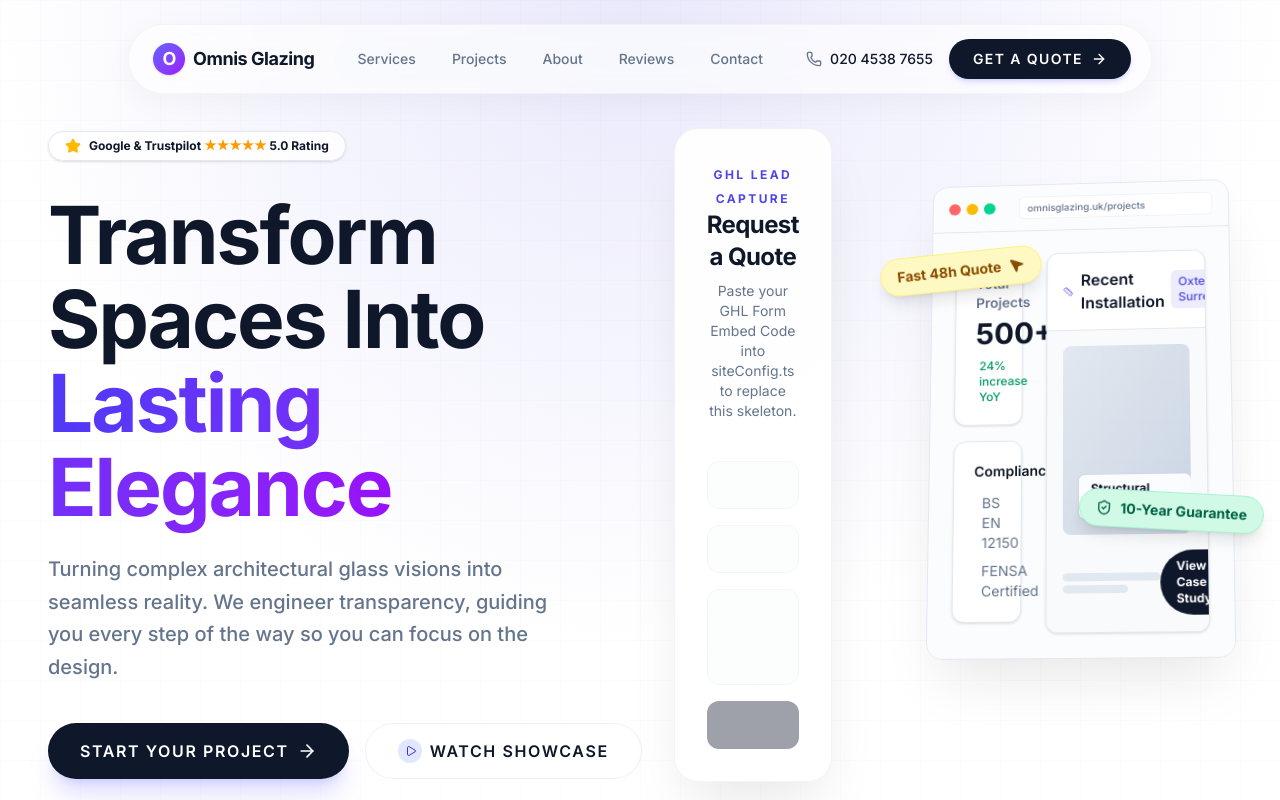
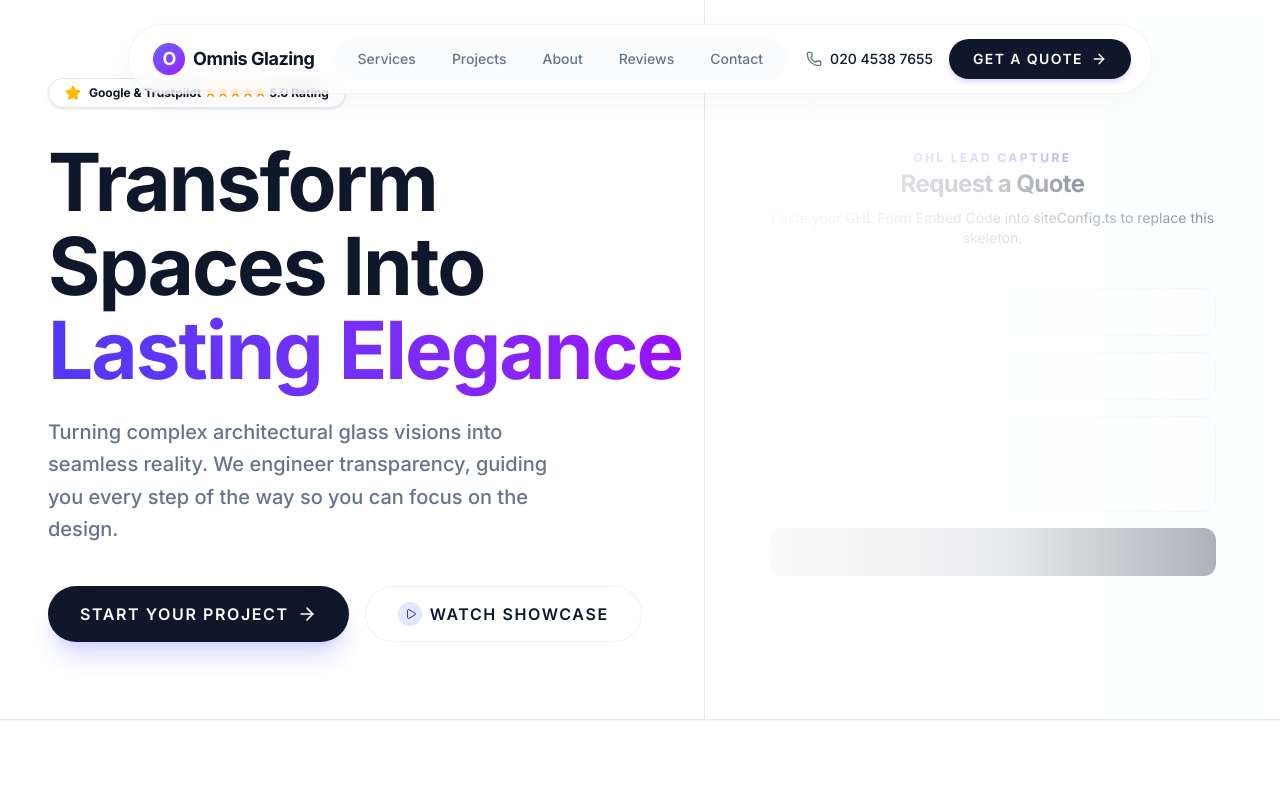
Before and after one commit to mokihas/omnis-glazing-ltd, a Next.js app: page / in a window 1280 px wide. Shown: the top 800 px of the page. Built offline with nearby package versions, Linux system fonts and the light colour scheme.

Commit message:
fix: revert hero architecture to full height split layout and remove showcase

```diff
--- a/src/app/page.tsx
+++ b/src/app/page.tsx
@@ -14,14 +14,39 @@ export default function Home() {
       {/* SECTION 1 - HERO (FinRise SaaS Inspired + GHL Quote Form) */}
       <section className="relative min-h-[90vh] flex items-center bg-background overflow-hidden border-b border-border">
 
-        {/* Ambient Lighting & Grid Background */}
-        <div className="absolute inset-0 bg-radial-gradient z-0 pointer-events-none" />
-        <div className="absolute inset-0 bg-grid opacity-30 z-0 pointer-events-none" />
 
-        <div className="container relative z-10 flex flex-col lg:flex-row items-center gap-12 lg:gap-8 pt-32 pb-20">
+        {/* Right Side GHL Embed or Fallback */}
+        <div className="absolute inset-0 w-full h-full lg:w-[45%] lg:left-auto lg:right-0 bg-muted/50 z-0 flex items-center justify-center border-l border-border">
+          <div className="absolute inset-0 bg-grid opacity-10 pointer-events-none" />
+          {siteConfig.ghl?.heroFormEmbedCode && siteConfig.ghl.heroFormEmbedCode.includes('<') && !siteConfig.ghl.heroFormEmbedCode.includes('Paste your GHL') ? (
+            <div
+              className="w-full h-full bg-white/80 backdrop-blur-sm flex items-center justify-center p-8 lg:p-12 overflow-y-auto relative z-10"
+              dangerouslySetInnerHTML={{ __html: siteConfig.ghl.heroFormEmbedCode }}
+            />
+          ) : (
+            <div className="w-full h-full bg-white/80 backdrop-blur-sm flex flex-col items-center justify-center p-8 lg:p-16 relative z-10">
+              <div className="w-full max-w-md space-y-6">
+                <div className="text-center space-y-2">
+                  <span className="text-secondary font-bold tracking-[0.2em] uppercase text-xs">GHL Lead Capture</span>
+                  <h3 className="text-2xl font-bold text-foreground">Request a Quote</h3>
+                  <p className="text-muted-foreground text-sm">Paste your GHL Form Embed Code into siteConfig.ts to replace this skeleton.</p>
+                </div>
+                <div className="space-y-4 pt-4 opacity-40">
+                  <div className="h-12 w-full bg-muted border border-border rounded-xl" />
+                  <div className="h-12 w-full bg-muted border border-border rounded-xl" />
+                  <div className="h-24 w-full bg-muted border border-border rounded-xl" />
+                  <div className="h-12 w-full bg-primary rounded-xl" />
+                </div>
+              </div>
+            </div>
+          )}
+           <div className="absolute inset-0 bg-gradient-to-r from-background via-background/80 to-transparent lg:block hidden pointer-events-none z-20" />
+           <div className="absolute inset-0 bg-background/90 lg:hidden block pointer-events-none z-20" />
+        </div>
 
-          {/* Left Column: Copy & CTAs */}
-          <div className="flex-1 flex flex-col items-center lg:items-start text-center lg:text-left animate-fade-up">
+        {/* Left Side Copy & CTAs */}
+        <div className="container relative z-10 animate-fade-up">
+          <div className="max-w-2xl flex flex-col items-start text-left pt-12 pb-12">
 
             {/* Social Proof Pill Badge */}
             {siteConfig.reviews?.aggregateRating && (
@@ -48,7 +73,7 @@ export default function Home() {
             </p>
 
             {/* Dual CTA Buttons */}
-            <div className="flex flex-col sm:flex-row items-center justify-center lg:justify-start gap-4 w-full sm:w-auto">
+            <div className="flex flex-col sm:flex-row items-center justify-start gap-4 w-full sm:w-auto">
               <Button size="lg" asChild className="rounded-full w-full sm:w-auto px-8 h-14 text-base shadow-xl shadow-indigo-500/20 hover:shadow-indigo-500/40 transition-all hover:-translate-y-0.5">
                 <Link href="/request-a-quote">
                   Start Your Project <ArrowRight className="ml-2 w-5 h-5" />
@@ -65,43 +90,6 @@ export default function Home() {
               </Button>
             </div>
           </div>
-
-          {/* Right Column: GHL Quote Form Embed */}
-          <div className="w-full lg:w-[45%] lg:max-w-md animate-fade-up delay-200 relative">
-            <div className="relative bg-white/90 backdrop-blur-xl rounded-3xl border border-border/50 shadow-[0_30px_60px_-15px_rgba(0,0,0,0.1)] overflow-hidden p-6 md:p-8 transform hover:scale-[1.01] transition-transform">
-              <div className="absolute inset-0 bg-grid opacity-10 pointer-events-none" />
-
-              <div className="relative z-10">
-                {/* GHL Form Embed or Fallback */}
-                {siteConfig.ghl?.heroFormEmbedCode && siteConfig.ghl.heroFormEmbedCode.includes('<') && !siteConfig.ghl.heroFormEmbedCode.includes('Paste your GHL') ? (
-                  <div
-                    className="w-full bg-transparent"
-                    dangerouslySetInnerHTML={{ __html: siteConfig.ghl.heroFormEmbedCode }}
-                  />
-                ) : (
-                  <div className="w-full flex flex-col items-center justify-center space-y-6">
-                    <div className="text-center space-y-2">
-                      <span className="text-secondary font-bold tracking-[0.2em] uppercase text-xs">GHL Lead Capture</span>
-                      <h3 className="text-2xl font-bold text-foreground">Request a Quote</h3>
-                      <p className="text-muted-foreground text-sm">Paste your GHL Form Embed Code into siteConfig.ts to replace this skeleton.</p>
-                    </div>
-                    <div className="space-y-4 pt-4 w-full opacity-40">
-                      <div className="h-12 w-full bg-muted border border-border rounded-xl" />
-                      <div className="h-12 w-full bg-muted border border-border rounded-xl" />
-                      <div className="h-24 w-full bg-muted border border-border rounded-xl" />
-                      <div className="h-12 w-full bg-primary rounded-xl" />
-                    </div>
-                  </div>
-                )}
-              </div>
-            </div>
-          </div>
-
-        </div>
-
-        {/* Interactive Dashboard / Showcase Mockup - Full Width Below Hero */}
-        <div className="container mt-12 mb-20 relative z-20 animate-fade-up delay-300">
-          <ArchitecturalShowcase />
         </div>
       </section>
 
--- a/src/components/ui/ArchitecturalShowcase.tsx
+++ /dev/null
@@ -1,102 +0,0 @@
-"use client"
-
-import * as React from "react"
-import { CheckCircle2, TrendingUp, ShieldCheck, Ruler, ArrowRight, MousePointer2 } from "lucide-react"
-
-export function ArchitecturalShowcase() {
-  return (
-    <div className="relative w-full max-w-4xl mx-auto mt-16 lg:mt-0 z-20 perspective-[2000px]">
-
-      {/* Interactive floating badges */}
-      <div className="absolute -left-12 top-20 z-30 animate-float delay-100 hidden md:flex items-center gap-2 bg-yellow-100 border border-yellow-200 text-yellow-800 px-4 py-2 rounded-full shadow-lg transform -rotate-6">
-        <span className="font-bold text-sm">Fast 48h Quote</span>
-        <MousePointer2 className="w-4 h-4 fill-yellow-800 text-yellow-800" />
-      </div>
-
-      <div className="absolute -right-8 bottom-32 z-30 animate-float delay-300 hidden md:flex items-center gap-2 bg-emerald-100 border border-emerald-200 text-emerald-800 px-4 py-2 rounded-full shadow-lg transform rotate-3">
-        <ShieldCheck className="w-4 h-4" />
-        <span className="font-bold text-sm">10-Year Guarantee</span>
-      </div>
-
-      {/* Main Mockup Frame */}
-      <div className="relative bg-white/90 backdrop-blur-xl rounded-2xl border border-border shadow-[0_30px_60px_-15px_rgba(0,0,0,0.1)] overflow-hidden transform rotate-x-12 rotate-y-[-5deg] scale-100 hover:scale-[1.02] hover:rotate-x-6 hover:rotate-y-0 transition-all duration-700 ease-out">
-
-        {/* Browser Header */}
-        <div className="flex items-center gap-2 px-4 py-3 border-b border-border bg-muted/50">
-          <div className="flex gap-1.5">
-            <div className="w-3 h-3 rounded-full bg-red-400" />
-            <div className="w-3 h-3 rounded-full bg-amber-400" />
-            <div className="w-3 h-3 rounded-full bg-emerald-400" />
-          </div>
-          <div className="ml-4 flex-1">
-            <div className="w-full max-w-[240px] h-6 bg-white rounded-md border border-border/50 flex items-center px-2">
-              <div className="text-[10px] text-muted-foreground font-medium">omnisglazing.uk/projects</div>
-            </div>
-          </div>
-        </div>
-
-        {/* Mockup Dashboard Content */}
-        <div className="p-6 grid grid-cols-1 md:grid-cols-3 gap-6 bg-slate-50/50">
-
-          {/* Left Column: Project Stats */}
-          <div className="col-span-1 space-y-4">
-            <div className="bg-white p-5 rounded-xl border border-border shadow-sm">
-              <div className="text-sm font-semibold text-muted-foreground mb-1">Total Projects</div>
-              <div className="text-3xl font-bold text-foreground">500+</div>
-              <div className="flex items-center gap-1 text-emerald-600 mt-2 text-xs font-medium">
-                <TrendingUp className="w-3 h-3" />
-                <span>24% increase YoY</span>
-              </div>
-            </div>
-
-            <div className="bg-white p-5 rounded-xl border border-border shadow-sm">
-              <div className="text-sm font-semibold text-foreground mb-3">Compliance</div>
-              <ul className="space-y-2">
-                <li className="flex items-center gap-2 text-sm text-muted-foreground">
-                  <CheckCircle2 className="w-4 h-4 text-emerald-500" /> BS EN 12150
-                </li>
-                <li className="flex items-center gap-2 text-sm text-muted-foreground">
-                  <CheckCircle2 className="w-4 h-4 text-emerald-500" /> FENSA Certified
-                </li>
-              </ul>
-            </div>
-          </div>
-
-          {/* Right Column: Visual Showcase */}
-          <div className="col-span-1 md:col-span-2 bg-white rounded-xl border border-border shadow-sm overflow-hidden flex flex-col">
-            <div className="p-4 border-b border-border flex justify-between items-center">
-              <div className="font-semibold text-foreground flex items-center gap-2">
-                <Ruler className="w-4 h-4 text-secondary" />
-                Recent Installation
-              </div>
-              <div className="text-xs font-medium bg-secondary/10 text-secondary px-2 py-1 rounded-md">
-                Oxted, Surrey
-              </div>
-            </div>
-
-            <div className="flex-1 p-4 relative bg-slate-50">
-              {/* Fake image representation */}
-              <div className="w-full h-48 bg-gradient-to-br from-slate-200 to-slate-300 rounded-lg overflow-hidden relative">
-                <div className="absolute inset-0 bg-grid opacity-20 mix-blend-overlay"></div>
-                <div className="absolute bottom-4 left-4 bg-white/90 backdrop-blur px-3 py-1.5 rounded-md shadow-sm text-xs font-bold text-foreground">
-                  Structural Glass Facade
-                </div>
-              </div>
-
-              {/* Action Button */}
-              <div className="mt-4 flex items-center justify-between">
-                <div className="space-y-1">
-                  <div className="h-2 w-24 bg-slate-200 rounded-full"></div>
-                  <div className="h-2 w-16 bg-slate-200 rounded-full"></div>
-                </div>
-                <div className="bg-primary text-primary-foreground text-xs font-bold px-4 py-2 rounded-full flex items-center gap-1 cursor-pointer hover:bg-secondary transition-colors">
-                  View Case Study <ArrowRight className="w-3 h-3" />
-                </div>
-              </div>
-            </div>
-          </div>
-        </div>
-      </div>
-    </div>
-  )
-}
```
